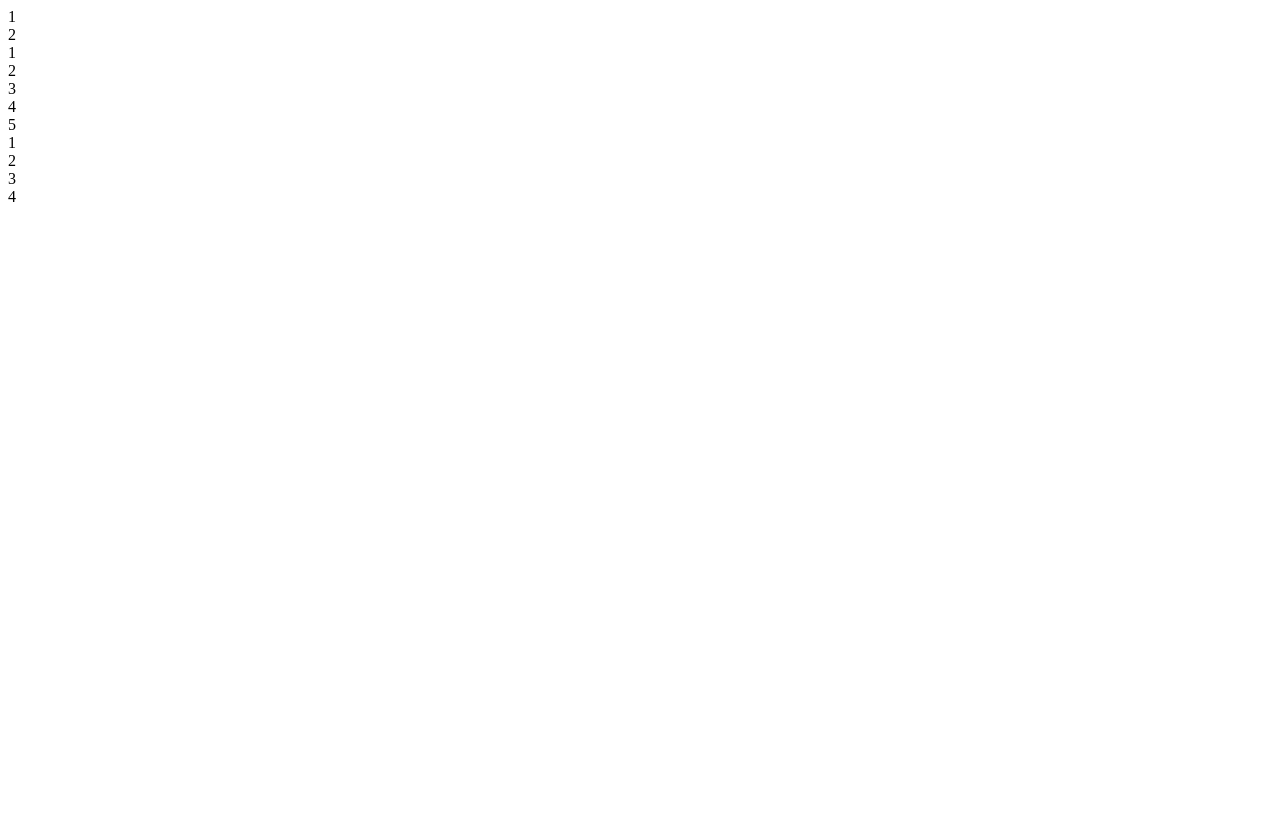
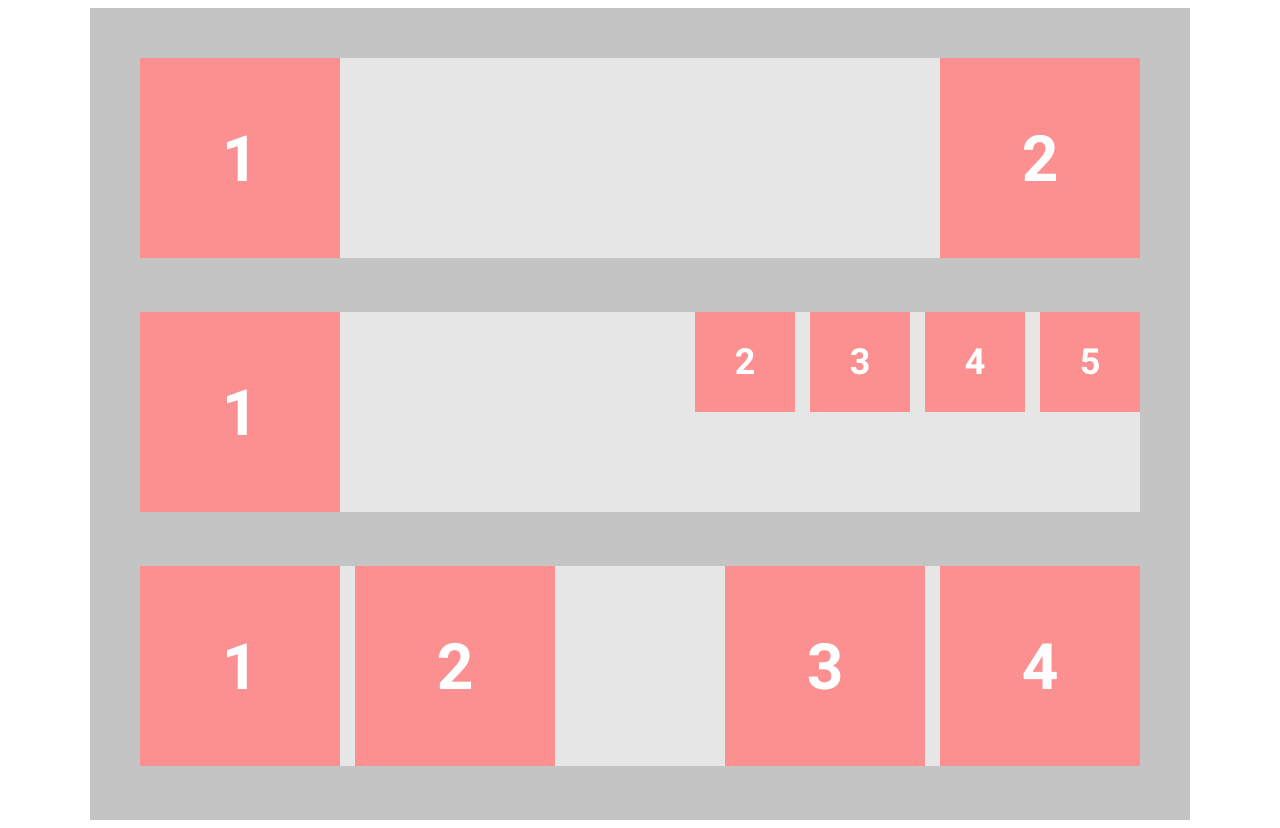
Before and after one commit to rulek07/All-my-homeworks-Rulik-L, a plain HTML site: page Rulik HW11/index.html in a window 1280 px wide. Before the commit the page ends 800 px from the top, so only its background shows below. Drawn offline with Linux system fonts and the light colour scheme.

Commit message:
stylesheet was added

```diff
--- a/Rulik HW11/css/style.css
+++ b/Rulik HW11/css/style.css
@@ -0,0 +1,50 @@
+@font-face{
+   font-family: Roboto;
+   src:url(../fonts/Roboto-Bold.ttf)
+}
+.wrapper{
+   width: 1050px;
+   margin: 0 auto;
+   background-color: #C4C4C4;
+   padding: 25px;
+}
+.conteiner{
+   width: 1000px;
+   background-color: #E6E6E6;
+   margin: 25px;
+   font-family: Roboto;
+   box-sizing: border-box;
+   display: inline-block;
+}
+.square{
+   background-color: #FC8F8F;
+   color: #FFFFFF;
+   text-align: center;
+}
+.rectangle{
+
+}
+.big{
+   width: 200px;
+   height: 200px;
+   font-size: 64px;
+   line-height: 75px;
+}
+.small{
+   width: 100px;
+   height: 100px;
+   font-size: 36px;
+   line-height: 28px;
+}
+.left{
+   float: left;
+}
+.right{
+   float: right;
+}
+.ml{
+   margin-left: 15px;
+}
+.mr{
+   margin-right: 15px;
+}
--- a/Rulik HW11/index.html
+++ b/Rulik HW11/index.html
@@ -10,26 +10,26 @@
 <body>
    <div class="wrapper">
       <div class="conteiner">
-         <div class="square big">1</div>
-         <div class="square big">2</div>
+         <div class="square big left"><p>1</p></div>
+         <div class="square big right"><p>2</p></div>
       </div>
       <div class="conteiner">
-         <div class="square big">1</div>
-         <div class="rectangle">
-            <div class="square small">2</div>
-            <div class="square small">3</div>
-            <div class="square small">4</div>
-            <div class="square small">5</div>
+         <div class="square big left"><p>1</p></div>
+         <div class="rectangle right">
+            <div class="square small left ml"><p>2</p></div>
+            <div class="square small left ml"><p>3</p></div>
+            <div class="square small left ml"><p>4</p></div>
+            <div class="square small left ml"><p>5</p></div>
          </div>
       </div>
       <div class="conteiner">
          <div class="rectangle">
-            <div class="square">1</div>
-            <div class="square">2</div>
+            <div class="square big left mr"><p>1</p></div>
+            <div class="square big left"><p>2</p></div>
          </div>
-         <div class="rectangle">
-            <div class="square">3</div>
-            <div class="square">4</div>
+         <div class="rectangle right">
+            <div class="square big left ml"><p>3</p></div>
+            <div class="square big left ml"><p>4</p></div>
          </div>
       </div>
    </div>
```
Also changed, not shown: Rulik HW11/fonts/Roboto-Bold.ttf (added).
